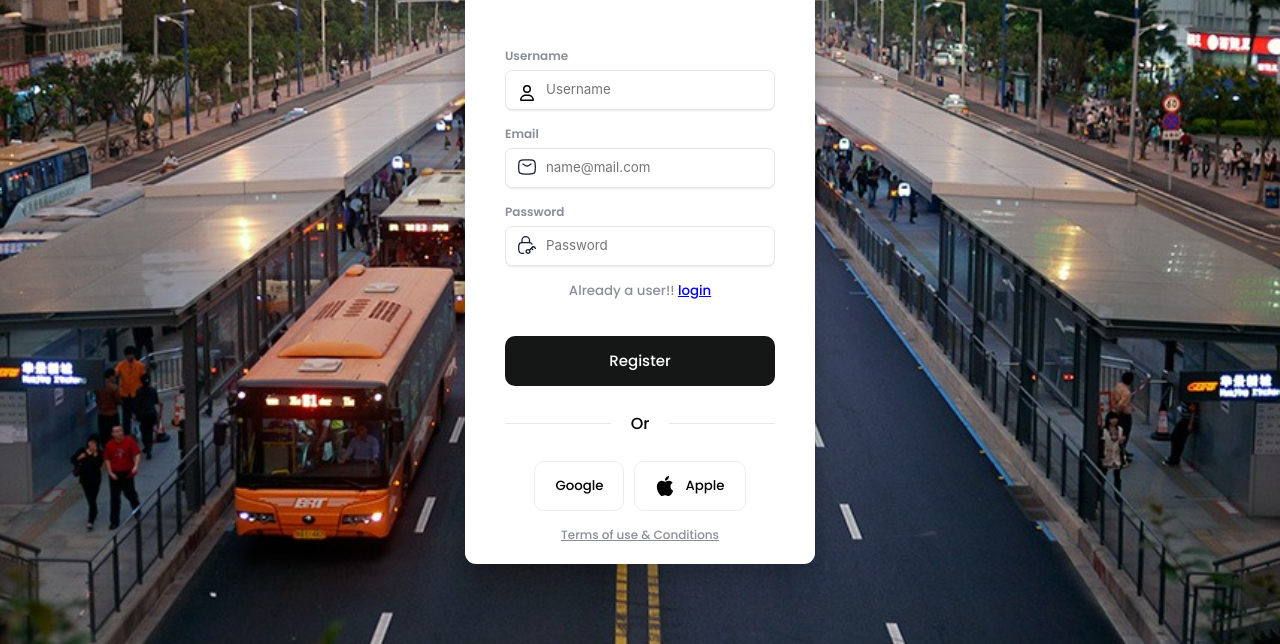
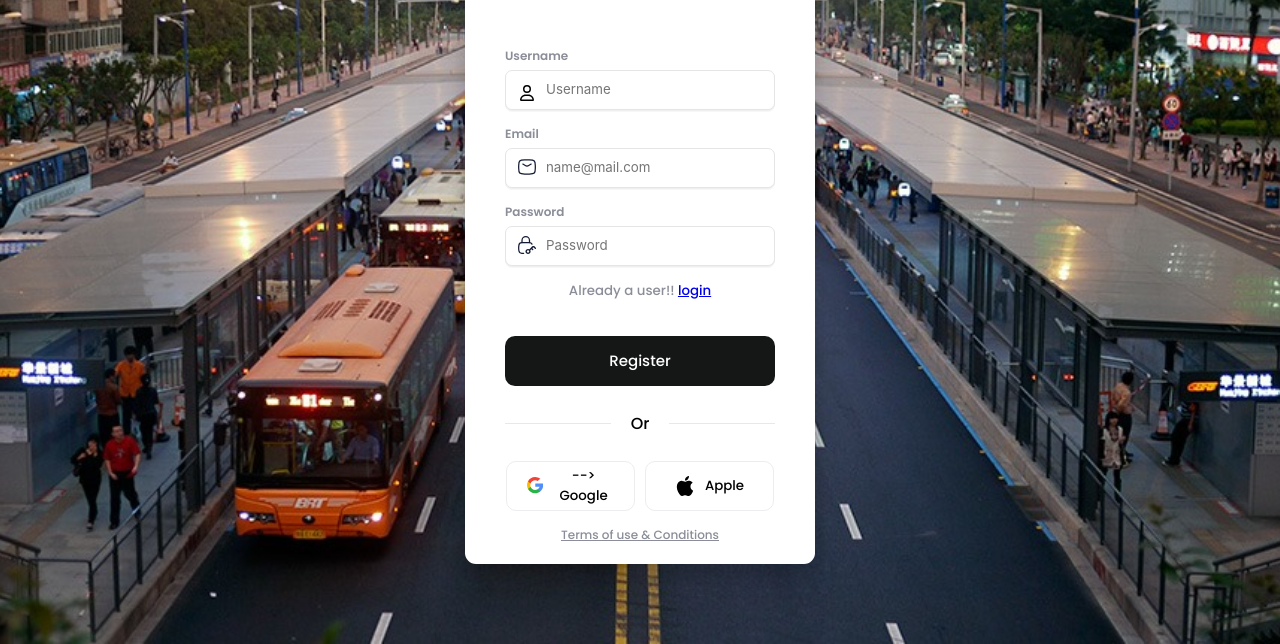
Before and after one commit to Naman-Profound/okay, a plain HTML site: page redirect/Register.html in a window 1280 px wide. Shown: the part 286-930 px from the top of the page. Drawn offline with nearby package versions, Linux system fonts and the light colour scheme.

Commit message:
Register.html

```diff
--- a/redirect/Register.html
+++ b/redirect/Register.html
@@ -62,7 +62,7 @@
 
                 <div class="flex-row">
                   <button class="btn google" id="google">
-                    <!-- <svg
+                     <svg
                       xml:space="preserve"
                       style="enable-background:new 0 0 512 512;"
                       viewBox="0 0 512 512"
```
